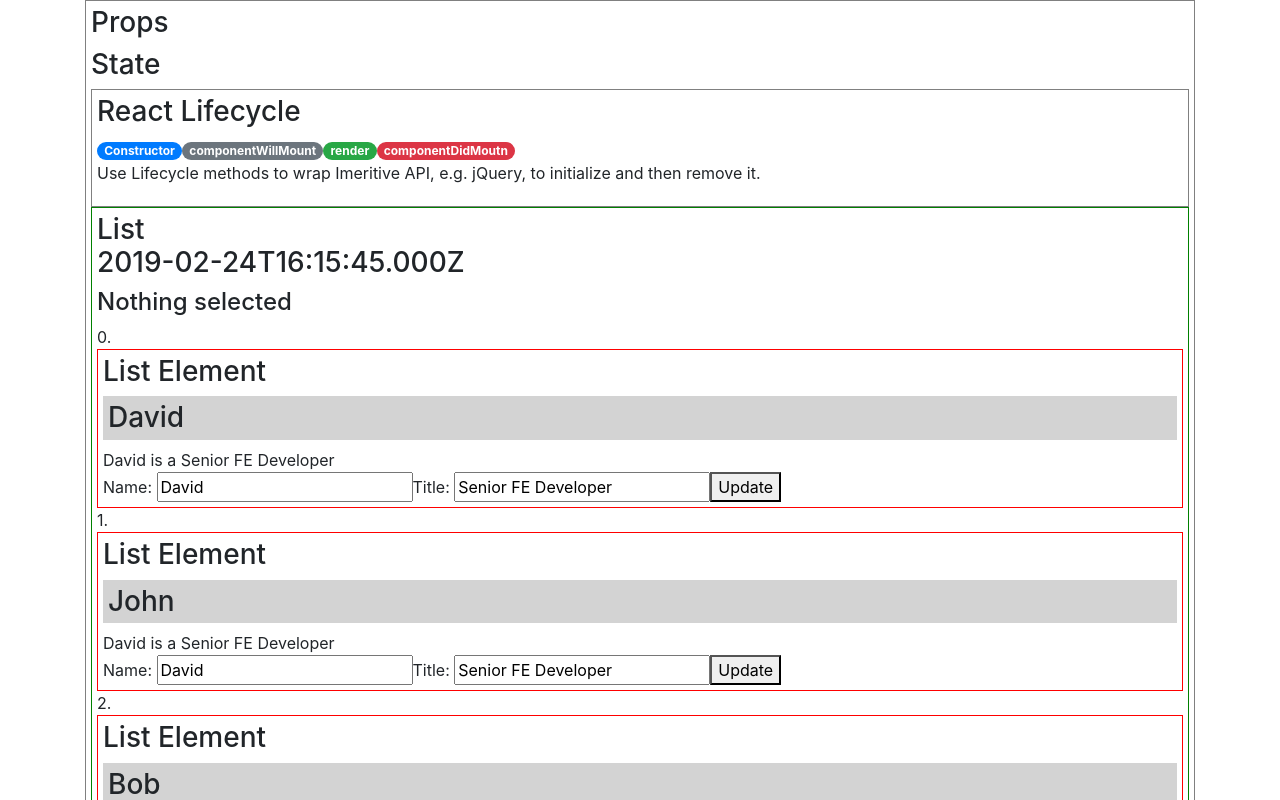
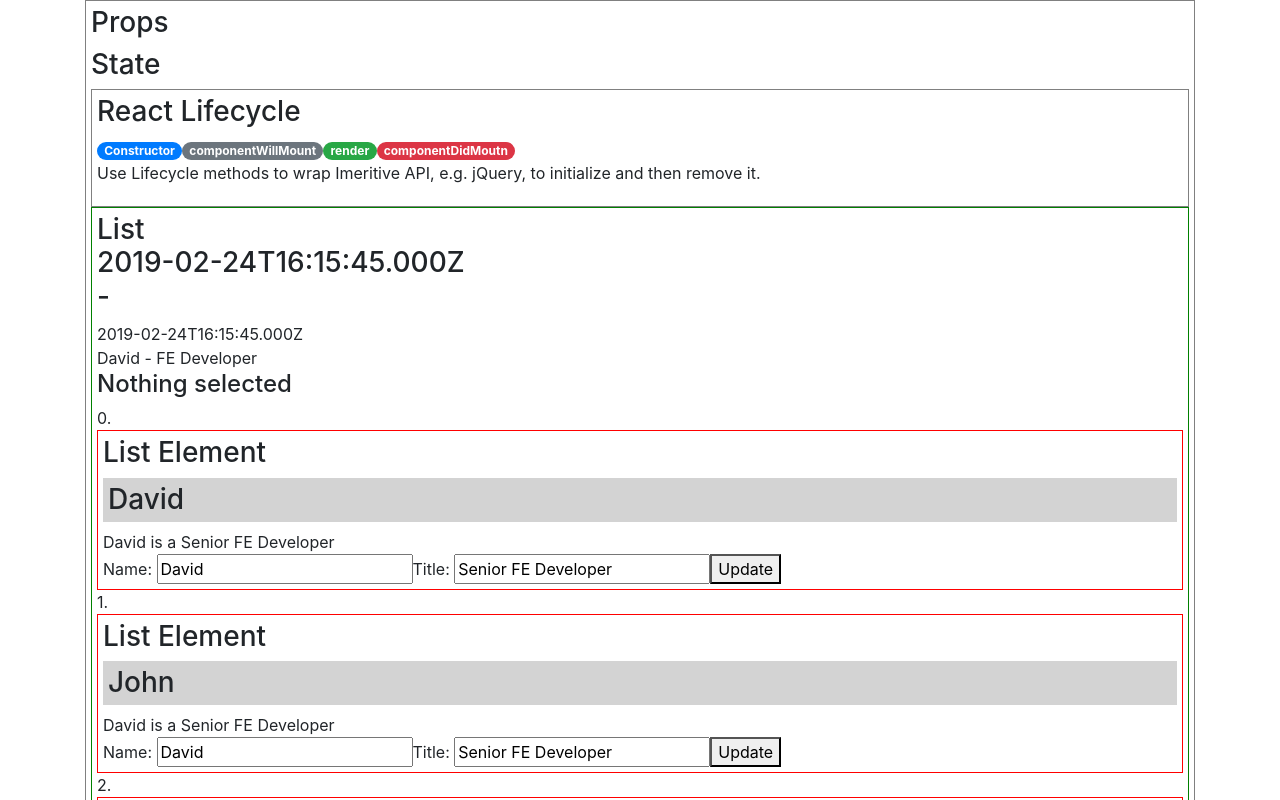
Before and after one commit to bob-smith-compass/react-props-state, a React (Create React App) app: page / in a window 1280 px wide. Shown: the top 800 px of the page. Built offline with nearby package versions, Linux system fonts and the light colour scheme.

Commit message:
name: PropTypes.string.isRequired,

```diff
--- a/src/components/list/List.jsx
+++ b/src/components/list/List.jsx
@@ -6,6 +6,7 @@ export default function List(props) {
   return (
     <div style={{border: "solid 1px green", padding: "5px"}}>
       <h3>List <SimpleComponent /></h3>
+      <SimpleComponent name="David" title="FE Developer" />
       <h4>{props.selected? "Selected":"Nothing selected"}</h4>
       {props.names.map((e, i) => {
           return <div key={i}>
--- a/src/components/simple/SimpleComponent.jsx
+++ b/src/components/simple/SimpleComponent.jsx
@@ -1,9 +1,17 @@
-import React from 'react'
+import React from 'react';
+import PropTypes from 'prop-types';
 
-export default function SimpleComponent() {
+export default function SimpleComponent(props) {
   return (
     <div>
       {new Date().toISOString()}
+      <div>
+        {props.name} - {props.title}
+      </div>
     </div>
   )
 }
+SimpleComponent.propTypes = {
+  name: PropTypes.string.isRequired,
+  title: PropTypes.string
+}
--- a/src/components/state/InternalState.jsx
+++ b/src/components/state/InternalState.jsx
@@ -1,5 +1,5 @@
 import React, { Component } from 'react';
-import PropTypes from 'prop-types';
+// import PropTypes from 'prop-types';
 
 
 export default class InternalState extends Component {
```
